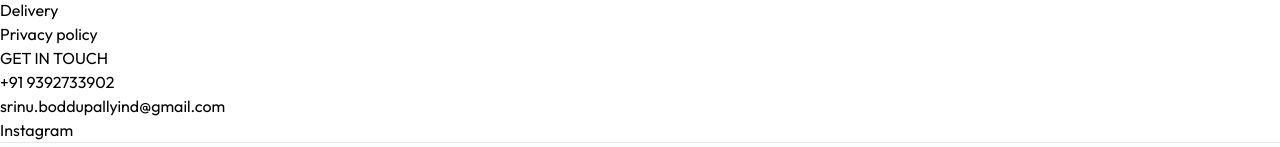
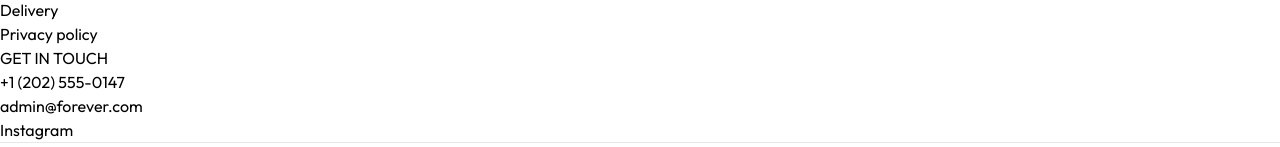
Before and after one commit to srinu-boddupally/Ecommerce-App, a React (Vite) app in the folder fronted/: page /Orders in a window 1280 px wide. Shown: the part 2593-2740 px from the top of the page. Built offline with nearby package versions, Linux system fonts and the light colour scheme.

Commit message:
feat: finalize Contact page with consistent US-based address and contact details

```diff
--- a/fronted/src/components/Footer.jsx
+++ b/fronted/src/components/Footer.jsx
@@ -24,8 +24,8 @@ const Footer = () => {
           <div>
           <p className='text-xl font-medium mb-5'>GET IN TOUCH</p>
           <ul className='flex flex-col gap-1 text-gray-600'>
-            <li>+91 9392733902</li>
-            <li>srinu.boddupallyind@gmail.com</li>
+            <li>+1 (202) 555-0147</li>
+            <li>admin@forever.com</li>
             <li>
               <a
                 href="https://www.instagram.com/__srinu__01__/"
--- a/fronted/src/pages/Contact.jsx
+++ b/fronted/src/pages/Contact.jsx
@@ -16,7 +16,7 @@ const Contact = () => {
         <p className='font-semibold text-xl text-gray-600'>Our Store</p>
         <p className='text-gray-500'>54709 Willms Station <br/>
         Suite 350, Washington, USA</p>
-        <p className='text-gray-500'>Tel: +91 9392733902 Email:</p>
+        <p className='text-gray-500'>Tel: +1 (202) 555-0147 <br/> Email:  admin@forever.com</p>
         <p className='font-semibold text-xl text-gray-600'>Careers at Forever</p>
         <p className='text-gray-500'>Learn more about our teams and job openings.</p>
         <button className='border border-black px-8 py-4 text-sm hover:bg-black hover:text-white transition-all duration-500'>Explore Jobs</button>
```
